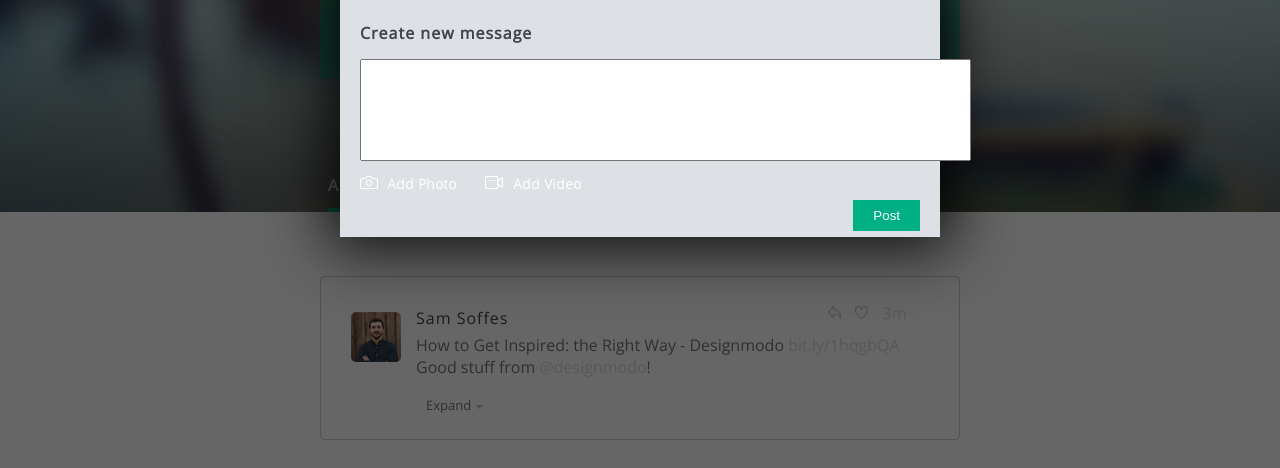
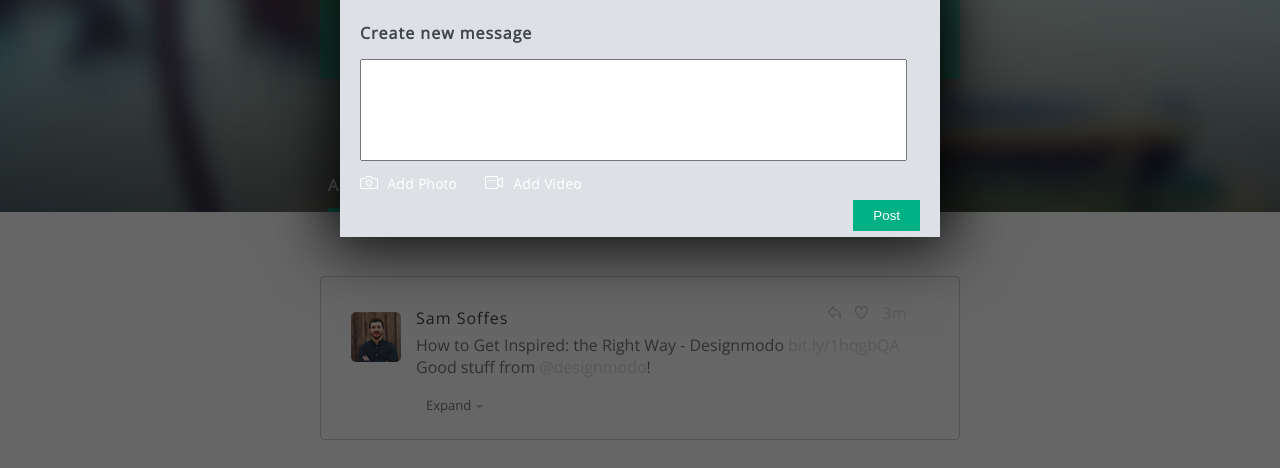
Before and after one commit to selenearzola/simply-social, a website: page public/index.html in a window 1280 px wide. Both pictures are taken after a click on the picture 871 px from the left and 34 px from the top of the page. Shown: the part 288-756 px from the top of the page. Drawn offline with nearby package versions, Linux system fonts and the light colour scheme.

Commit message:
Update index.html

```diff
--- a/public/index.html
+++ b/public/index.html
@@ -143,7 +143,7 @@
 		<div class="modal-overlay" id="modal-overlay"></div>
 		<div class="modal-comment modal-settings" id="modal-comment">
 			<h4>Create new message</h4>
-			<textarea name="" id="" rows="6" cols="73"></textarea>
+			<textarea name="" id="" rows="6" cols="65"></textarea>
 			<div class="modal-buttons">
 				<img src="/images/add-photo.png" alt="add-photo" class="add-photo">
 				<img src="/images/add-video.png" alt="add-video">
```
